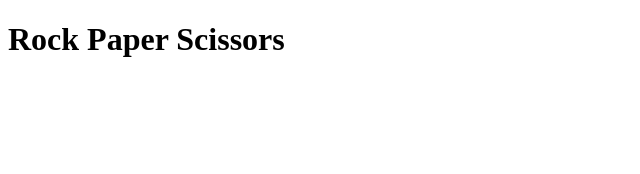
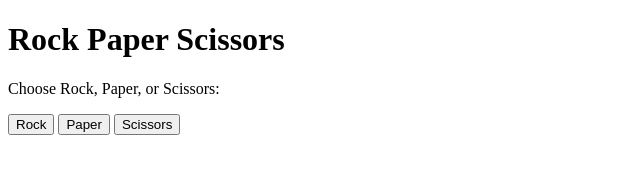
Before and after one commit to thomasgilmore/rock-paper-scissors, a plain HTML site: page index.html in a window 1280 px wide. Shown: the whole page, without its empty margins (0-640 px from the left). Drawn offline with Linux system fonts and the light colour scheme.

Commit message:
working on rock

```diff
--- a/index.html
+++ b/index.html
@@ -7,6 +7,12 @@
     <body>
         <h1>Rock Paper Scissors</h1>
 
+        <p>Choose Rock, Paper, or Scissors:</p>
+        <button class="rockButton" onClick="playerClickedRock()">Rock</button>
+        <button class="paperButton">Paper</button>
+        <button class="scissorsButton">Scissors</button>
+
+        <p id="results"></p>
 
         <script type="text/javascript" src="./script.js"></script>
     </body>
```
